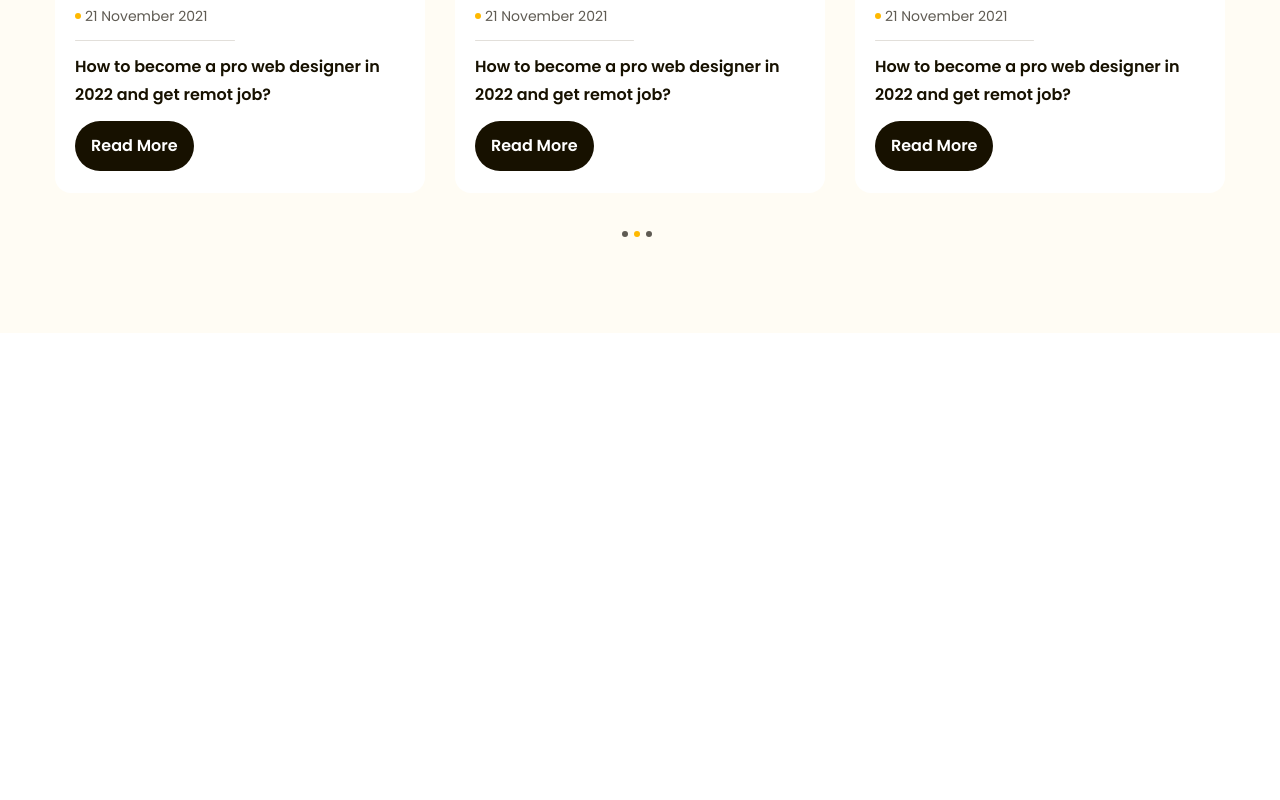
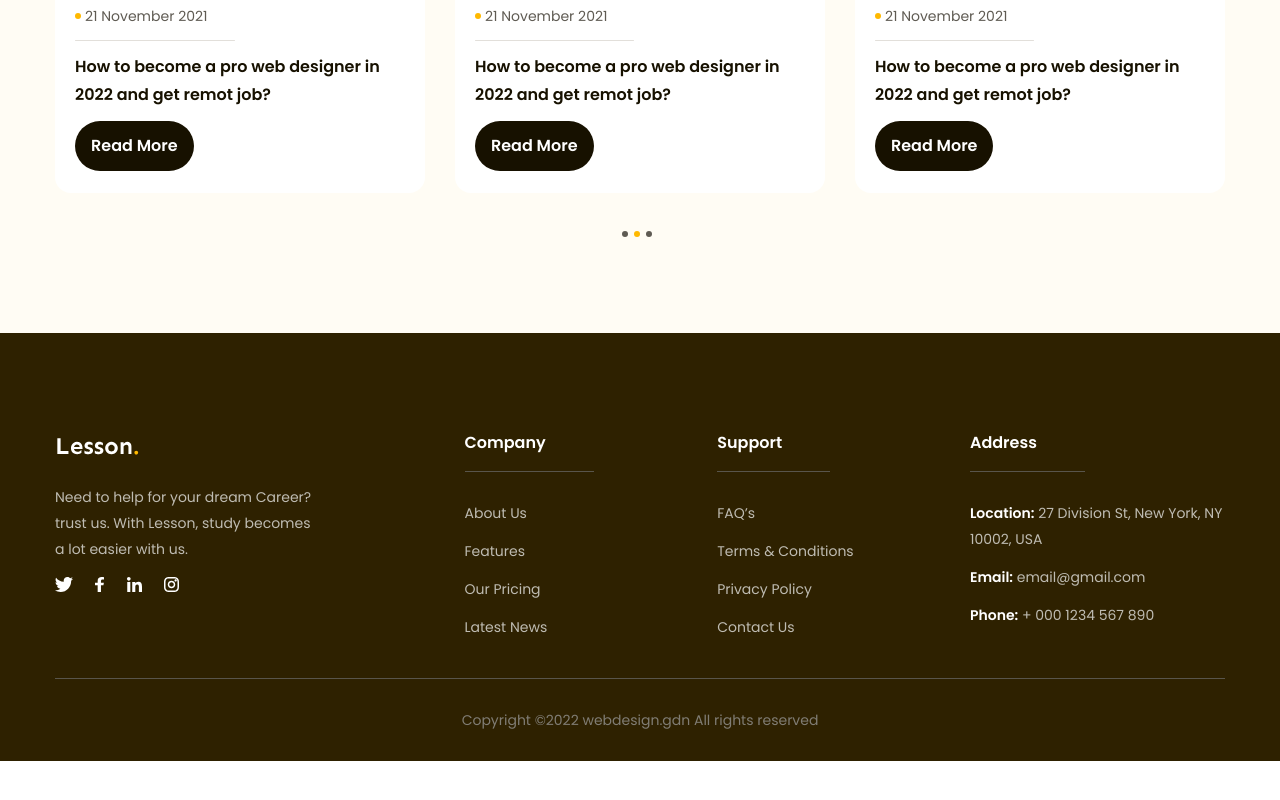
Before and after one commit to lethanh48192/F8-TH-02, a plain HTML site: page index.html in a window 1280 px wide. Shown: the part 4190-4990 px from the top of the page. After the commit the page ends 4951 px from the top, so only its background shows below. Drawn offline with Linux system fonts and the light colour scheme.

Commit message:
Làm phần Footer và sửa lại thẻ main

```diff
--- a/asets/css/style.css
+++ b/asets/css/style.css
@@ -569,3 +569,69 @@ a {
     background: var(--primary-color);
     cursor: default;
 }
+
+/* Footer */
+.footer {
+    background: #2e2100;
+    padding: 96px 0 28px;
+}
+.footer .row {
+    display: flex;
+    padding-bottom: 38px;
+    border-bottom: 1px solid #59554b;
+}
+.footer .column {
+    width: 21.6%;
+}
+.footer .column:first-child {
+    width: 35%;
+}
+.footer .foot-desc {
+    margin-top: 18px;
+    font-weight: 400;
+    font-size: 1.4rem;
+    line-height: 1.86;
+    color: #bfbcb2;
+    width: 267px;
+}
+.footer .social {
+    margin-top: 15px;
+}
+.footer .social .icon {
+    margin-right: 18px;
+}
+.footer .title {
+    display: inline-block;
+    font-weight: 600;
+    font-size: 1.6rem;
+    line-height: 1.75;
+    color: #ffffff;
+    border-bottom: 1px solid #59554b;
+    padding: 0 48px 14px 0;
+}
+.footer .list {
+    margin-top: 28px;
+}
+.footer .item {
+    margin-top: 12px;
+}
+.footer .item a {
+    font-weight: 400;
+    font-size: 1.4rem;
+    line-height: 1.86;
+    color: #bfbcb2;
+}
+.footer .item strong {
+    font-weight: 600;
+    font-size: 1.4rem;
+    line-height: 1.86;
+    color: #ffffff;
+}
+.footer .copyright {
+    margin-top: 28px;
+    font-weight: 400;
+    font-size: 1.4rem;
+    line-height: 1.86;
+    text-align: center;
+    color: #807d74;
+}
--- a/index.html
+++ b/index.html
@@ -19,17 +19,12 @@
         <link rel="stylesheet" href="./asets/css/style.css" />
     </head>
     <body>
-        <main style="height: 5000px">
         <!-- header -->
         <header class="header fixed">
             <div class="main-content">
                 <div class="navbar">
                     <!-- logo -->
-                        <img
-                            src="./asets/img/logo.svg"
-                            alt="logo"
-                            class="logo"
-                        />
+                    <img src="./asets/img/logo.svg" alt="logo" class="logo" />
                     <!-- navigation -->
                     <nav class="nav">
                         <ul>
@@ -54,7 +49,7 @@
                 </div>
             </div>
         </header>
-
+        <main>
             <!-- hero -->
             <div class="hero">
                 <div class="main-content">
@@ -475,5 +470,115 @@
                 </div>
             </div>
         </main>
+        <footer class="footer">
+            <div class="main-content">
+                <div class="row">
+                    <!-- column 1 -->
+                    <div class="column">
+                        <img
+                            src="./asets/icon/Logo-white.svg"
+                            alt="Lesson."
+                            class="logo"
+                        />
+                        <p class="foot-desc">
+                            Need to help for your dream Career? trust us. With
+                            Lesson, study becomes a lot easier with us.
+                        </p>
+                        <div class="social">
+                            <a href="#!">
+                                <img
+                                    src="./asets/icon/twitter.svg"
+                                    alt="twitter"
+                                    class="icon"
+                                />
+                            </a>
+                            <a href="#!">
+                                <img
+                                    src="./asets/icon/facebook.svg"
+                                    alt="facebook"
+                                    class="icon"
+                                />
+                            </a>
+                            <a href="#!">
+                                <img
+                                    src="./asets/icon/linked.svg"
+                                    alt="linked"
+                                    class="icon"
+                                />
+                            </a>
+                            <a href="#!">
+                                <img
+                                    src="./asets/icon/instagram.svg"
+                                    alt="instagram"
+                                    class="icon"
+                                />
+                            </a>
+                        </div>
+                    </div>
+                    <!-- column 2 -->
+                    <div class="column">
+                        <h3 class="title">Company</h3>
+                        <ul class="list">
+                            <li class="item">
+                                <a href="#!">About Us</a>
+                            </li>
+                            <li class="item">
+                                <a href="#!">Features</a>
+                            </li>
+                            <li class="item">
+                                <a href="#!">Our Pricing</a>
+                            </li>
+                            <li class="item">
+                                <a href="#!">Latest News</a>
+                            </li>
+                        </ul>
+                    </div>
+                    <!-- column 3 -->
+                    <div class="column">
+                        <h3 class="title">Support</h3>
+                        <ul class="list">
+                            <li class="item">
+                                <a href="#!">FAQ’s</a>
+                            </li>
+                            <li class="item">
+                                <a href="#!">Terms & Conditions</a>
+                            </li>
+                            <li class="item">
+                                <a href="#!">Privacy Policy</a>
+                            </li>
+                            <li class="item">
+                                <a href="#!">Contact Us</a>
+                            </li>
+                        </ul>
+                    </div>
+                    <!-- column 4 -->
+                    <div class="column">
+                        <h3 class="title">Address</h3>
+                        <ul class="list">
+                            <li class="item">
+                                <a href="#!">
+                                    <strong>Location:</strong> 27 Division St,
+                                    New York, NY 10002, USA
+                                </a>
+                            </li>
+                            <li class="item">
+                                <a href="#!">
+                                    <strong>Email:</strong> email@gmail.com
+                                </a>
+                            </li>
+
+                            <li class="item">
+                                <a href="#!">
+                                    <strong>Phone:</strong> + 000 1234 567 890
+                                </a>
+                            </li>
+                        </ul>
+                    </div>
+                </div>
+                <div class="copyright">
+                    <p>Copyright ©2022 webdesign.gdn All rights reserved</p>
+                </div>
+            </div>
+        </footer>
     </body>
 </html>
```
Also changed, not shown: asets/icon/Logo-white.svg (added), asets/icon/facebook.svg (added), asets/icon/instagram.svg (added), asets/icon/linked.svg (added), asets/icon/twitter.svg (added), 3 other files. Lines whose indentation alone changed are shown as unchanged.
